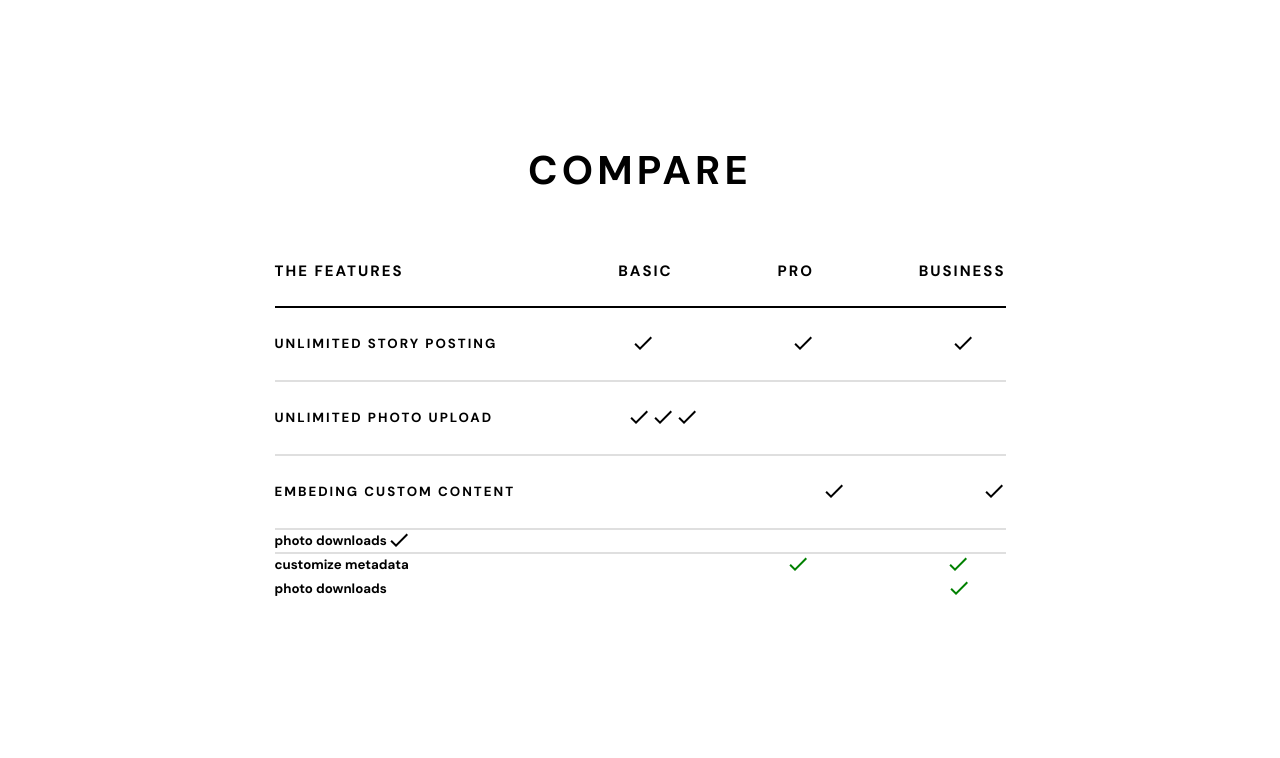
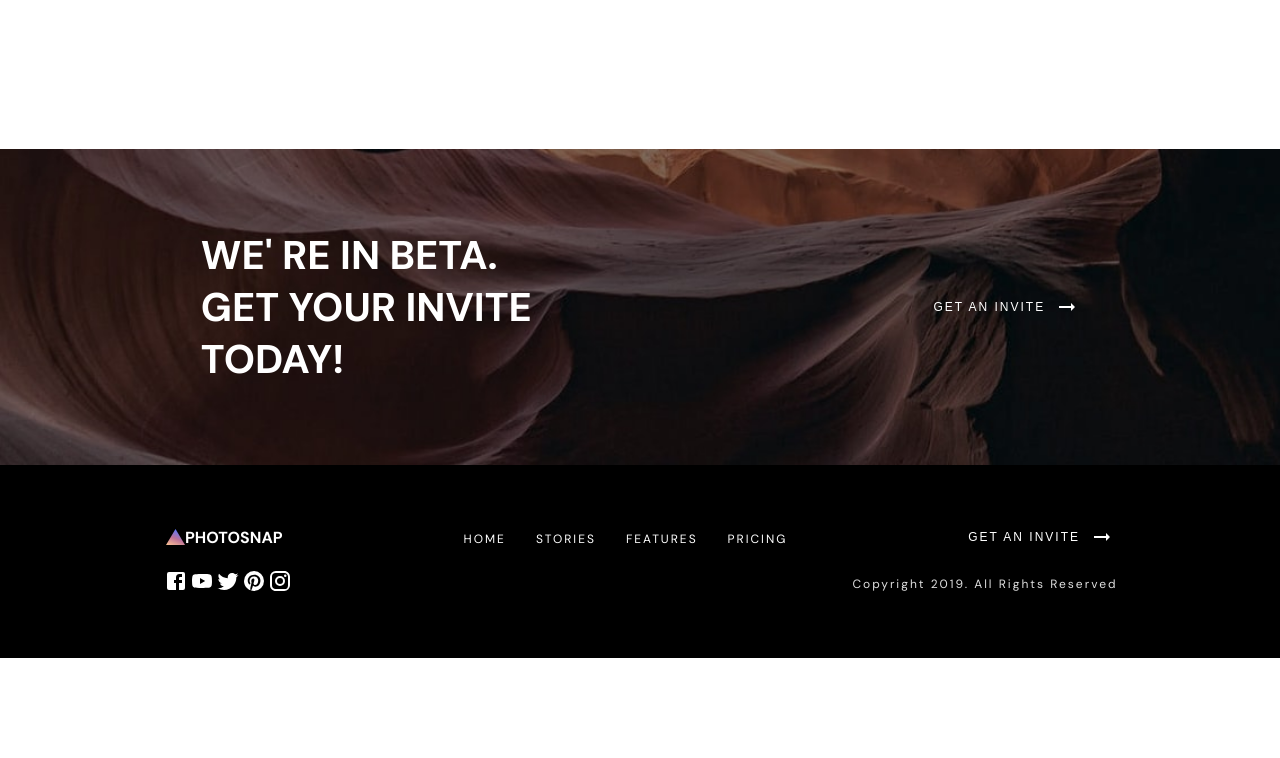
Before and after one commit to MattGri/photosnap-website, a React (Create React App) app: page /pricing in a window 1280 px wide. Shown: the part 1309-2067 px from the top of the page. After the commit the page ends 1967 px from the top, so only its background shows below. Built offline with nearby package versions, Linux system fonts and the light colour scheme.

Commit message:
Deleted compare section

```diff
--- a/src/pages/Pricing.tsx
+++ b/src/pages/Pricing.tsx
@@ -101,116 +101,6 @@ const Pricing = () => {
             <button className="plan">pick plan</button>
           </div>
         </div>
-        <h2 className="compareTitle">compare</h2>
-        <div
-          style={{
-            width: '731px',
-            margin: '0 auto',
-          }}
-        >
-          <div className="titleRow">
-            <ul className="items">
-              <li className="item feature">the features</li>
-              <li className="item">basic</li>
-              <li className="item">pro</li>
-              <li className="item">business</li>
-            </ul>
-          </div>
-          <span className="titleLine"></span>
-          <div className="wrapperss">
-            <h5 className="title">unlimited story posting</h5>
-            <DoneIcon className="checkIcons firstRow" />
-            <DoneIcon className="checkIcon secondRow" />
-            <DoneIcon className="checkIcon" />
-          </div>
-          <span className="line"></span>
-          <div className="wrapperss">
-            <h5 className="title">unlimited photo upload</h5>
-            <DoneIcon className="first" />
-            <DoneIcon className="checkIcon second" />
-            <DoneIcon />
-          </div>
-          <span className="line"></span>
-          <div className="wrapperss">
-            <h5
-              className="title"
-              style={{
-                flexBasis: '70%',
-              }}
-            >
-              embeding custom content
-            </h5>
-            <DoneIcon
-              style={{
-                marginRight: '136px',
-              }}
-            />
-            <DoneIcon style={{}} />
-          </div>
-          <span className="line"></span>
-          <div
-            className="wrappers"
-            style={{
-              display: 'flex',
-              alignItems: 'center',
-            }}
-          >
-            <h5 className="title">photo downloads</h5>
-            <div
-              style={{
-                display: 'flex',
-                alignItems: 'center',
-              }}
-            >
-              <DoneIcon />
-            </div>
-          </div>
-          <span className="line"></span>
-          <div
-            style={{
-              display: 'flex',
-              alignItems: 'center',
-            }}
-          >
-            <h5
-              style={{
-                flexBasis: '70%',
-              }}
-            >
-              customize metadata
-            </h5>
-            <DoneIcon
-              style={{
-                color: 'green',
-                marginRight: '136px',
-              }}
-            />
-            <DoneIcon
-              style={{
-                color: 'green',
-              }}
-            />
-          </div>
-          <div
-            style={{
-              display: 'flex',
-              alignItems: 'center',
-            }}
-          >
-            <h5
-              style={{
-                flexBasis: '92%',
-              }}
-            >
-              photo downloads
-            </h5>
-            <DoneIcon
-              style={{
-                color: 'green',
-              }}
-            />
-          </div>
-        </div>
       </main>
       <Beta />
     </>
--- a/src/styles/pricing.scss
+++ b/src/styles/pricing.scss
@@ -195,67 +195,4 @@
             }
         }
     }
-
-    .compareTitle {
-        text-align: center;
-        text-transform: uppercase;
-        font-size: 40px;
-        letter-spacing: 4.17px;
-        margin: 155px 0px 65px 0px;
-    }
-
-    .titleRow {
-        .items {
-            display: flex;
-            justify-content: space-between;
-            align-items: center;
-            margin-bottom: 25px;
-            list-style-type: none;
-
-            .item {
-                text-transform: uppercase;
-                font-weight: bold;
-                font-size: 15px;
-                letter-spacing: 2px;
-            }
-
-            .feature {
-                margin-right: 110px;
-            }
-        }
-    }
-
-    .titleLine {
-        position: absolute;
-        width: 731px;
-        border: 1px solid #000000;
-
-    }
-
-    .wrapperss {
-        padding: 25px 0px;
-        display: flex;
-        align-items: center;
-
-        .title {
-            text-transform: uppercase;
-            letter-spacing: 2px;
-            margin-right: 134px;
-        }
-
-        .firstRow {
-            margin-right: 136px;
-        }
-
-        .secondRow {
-            margin-right: 136px;
-        }
-    }
-
-    .line {
-        position: absolute;
-        width: 731px;
-        border: 1px solid #DFDFDF;
-    }
-
 }
```
